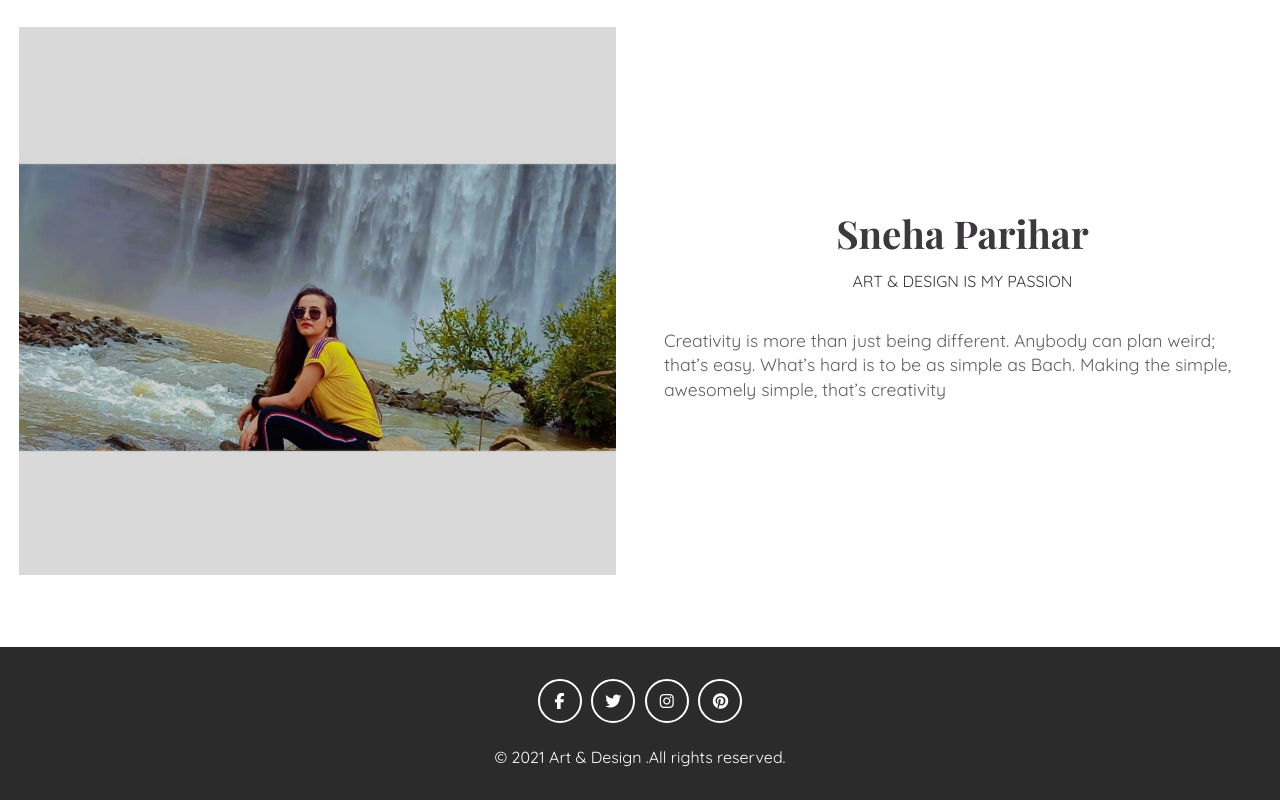
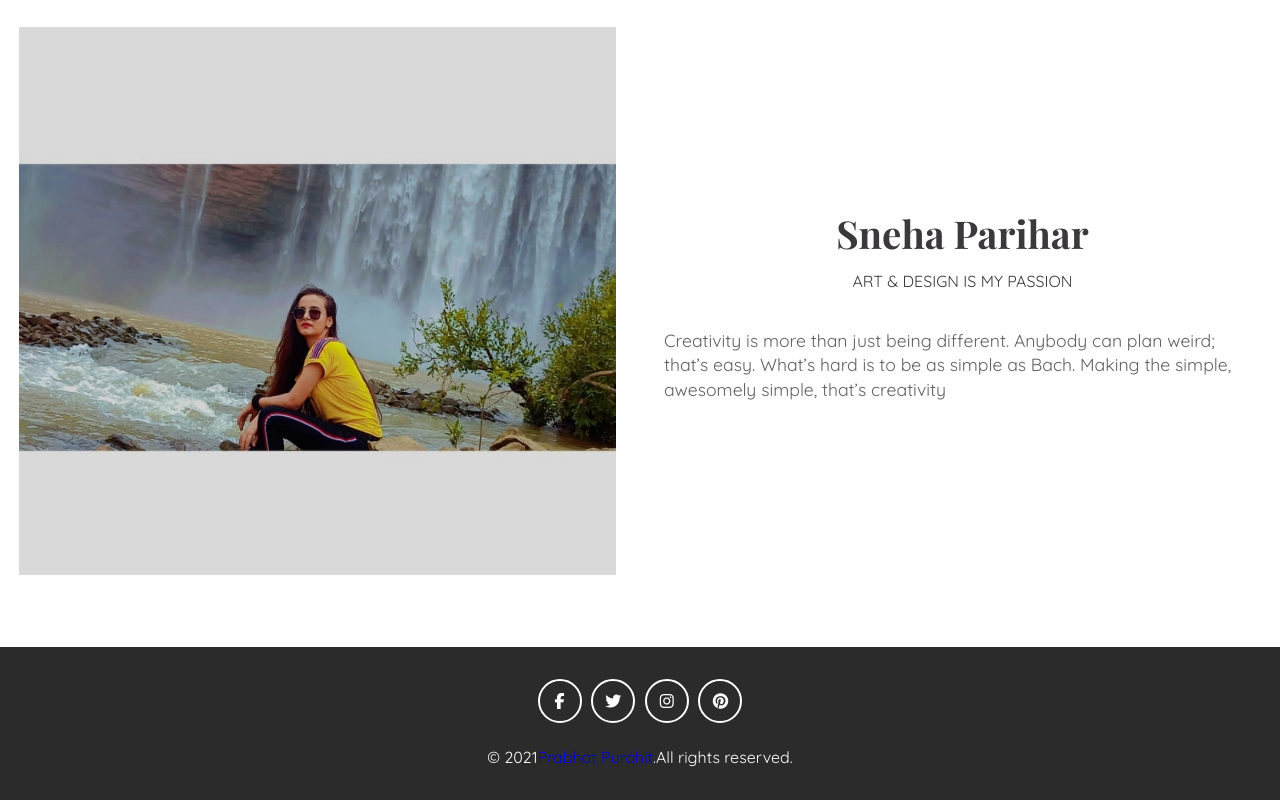
Before and after one commit to Selfmused/Art-Design, a plain HTML site: page index.html in a window 1280 px wide. Shown: the part 4097-4897 px from the top of the page. Drawn offline with nearby package versions, Linux system fonts and the light colour scheme.

Commit message:
Update index.html

```diff
--- a/index.html
+++ b/index.html
@@ -280,7 +280,7 @@
         <a href = "https://www.instagram.com/self._.mused/"><i class = "fab fa-instagram"></i></a>
         <a href = "https://www.instagram.com/self._.mused/"><i class = "fab fa-pinterest"></i></a>
       </div>
-      <span>© 2021 Art & Design .All rights reserved. </span>
+      <span>© 2021<a href="https://www.instagram.com/prabhaspurohit77/">Prabhat Purohit</a>.All rights reserved. </span>
     </footer>
     <!-- end of footer -->
 
```
